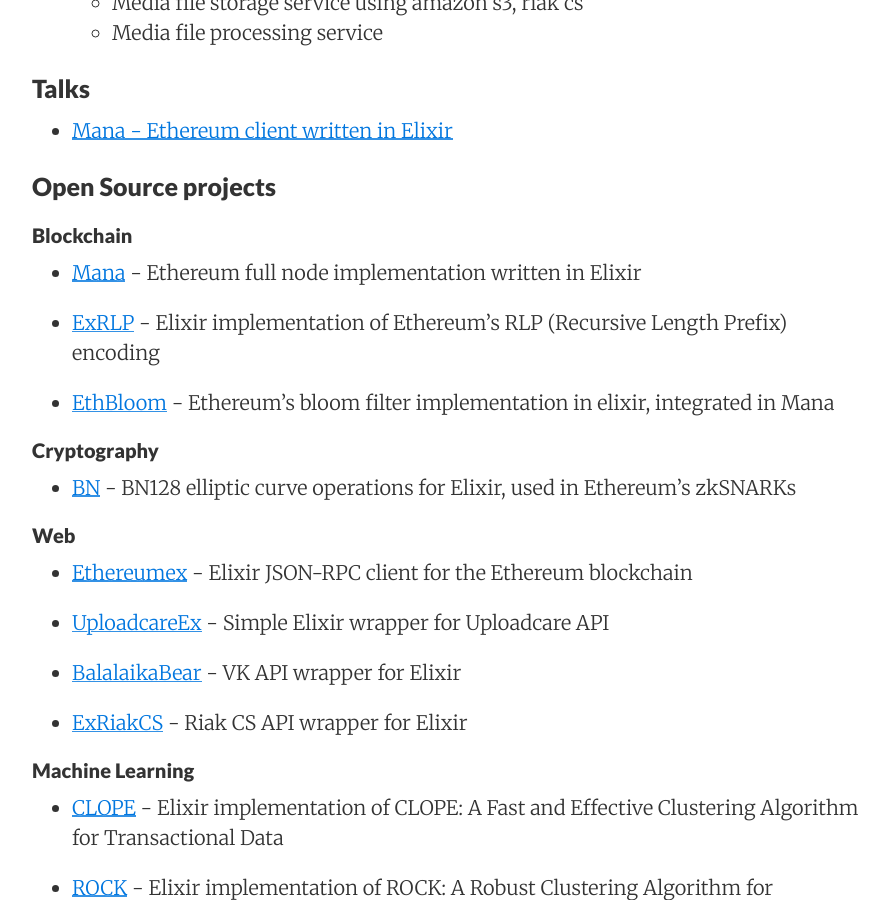
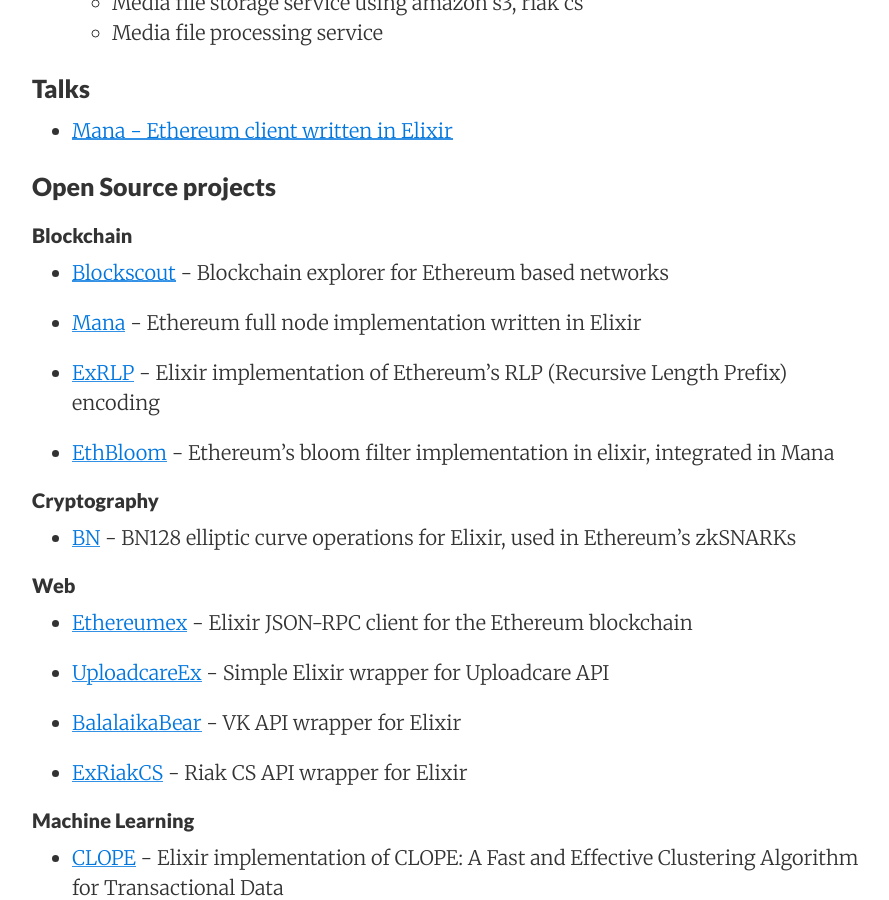
Before and after one commit to ayrat555/ayrat555.github.io, a Jekyll site: the page built from about.md, in a window 1280 px wide and 900 px high, scrolled down 1180 px. Shown: the whole window, without its empty margins (188-1077 px from the left). Built offline with Jekyll 4.4.1, drawn with Linux system fonts in a browser that asks for light colours; nearby versions of some CDN libraries.

Commit message:
add blockscout entry

```diff
--- a/about.md
+++ b/about.md
@@ -49,6 +49,8 @@
 
 #### Blockchain
 
+- [Blockscout](https://github.com/poanetwork/blockscout) - Blockchain explorer for Ethereum based networks
+
 - [Mana](https://github.com/poanetwork/mana) - Ethereum full node implementation written in Elixir
 
 - [ExRLP](https://github.com/exthereum/ex_rlp) - Elixir implementation of Ethereum's RLP (Recursive Length Prefix) encoding
```
